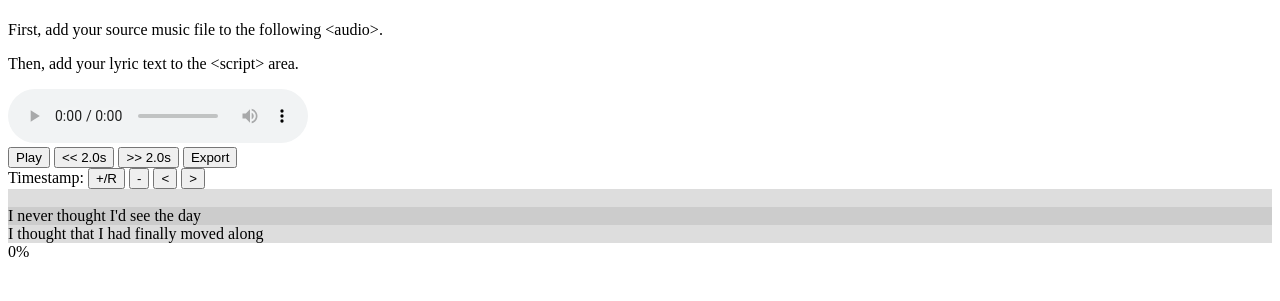
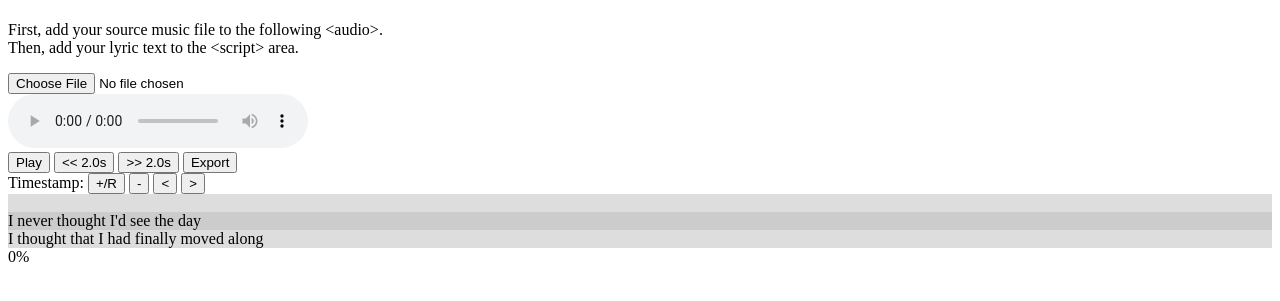
Before and after one commit to outloudvi/lrcedit.js, a plain HTML site: page index.html in a window 1280 px wide. Shown: the part 59-360 px from the top of the page. Drawn offline with Linux system fonts and the light colour scheme.

Commit message:
Custom file selection

```diff
--- a/index.html
+++ b/index.html
@@ -4,10 +4,18 @@
 <title>Edit - lrcedit.js</title>
 
 <body>
-  <h1>Edit - lrcedit.js</h1>
-  <p>First, add your source music file to the following &lt;audio&gt;.</p>
-  <p>Then, add your lyric text to the &lt;script&gt; area.</p>
-  <audio id="audio" src="https://res.cloudinary.com/dgeccmuiy/video/upload/v1529982658/swansong_joshw.mp3" controls></audio>
+  <div class="dTalk">
+      <h1>Edit - lrcedit.js</h1>
+      <p>
+      First, add your source music file to the following &lt;audio&gt;.<br />
+      Then, add your lyric text to the &lt;script&gt; area.</p>
+  </div>
+  <div class="dInput">
+      <input type="file" id="inpFile">
+  </div>
+  <div class="dAudio">
+      <audio id="audio" src="https://res.cloudinary.com/dgeccmuiy/video/upload/v1529982658/swansong_joshw.mp3" controls></audio>
+  </div>
   <div id="editor">
     <button id="btnToggle">Play</button>
     <button id="back2Sec">&lt;&lt; 2.0s</button>
@@ -155,4 +163,8 @@ Leave it all behind
     document.getElementById('result').innerHTML = res;
   });
 
+  document.getElementById('inpFile').addEventListener('change', function () {
+    document.getElementById('audio').src = window.URL.createObjectURL(document.getElementById("inpFile").files[0]);
+  });
+
 </script>
```
